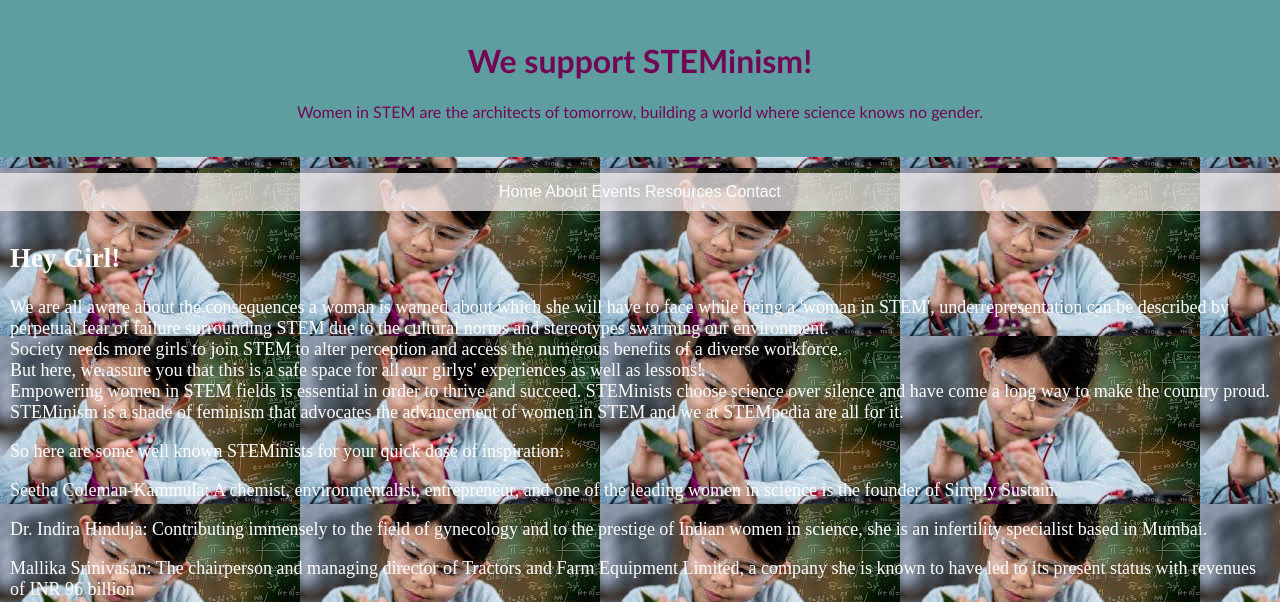
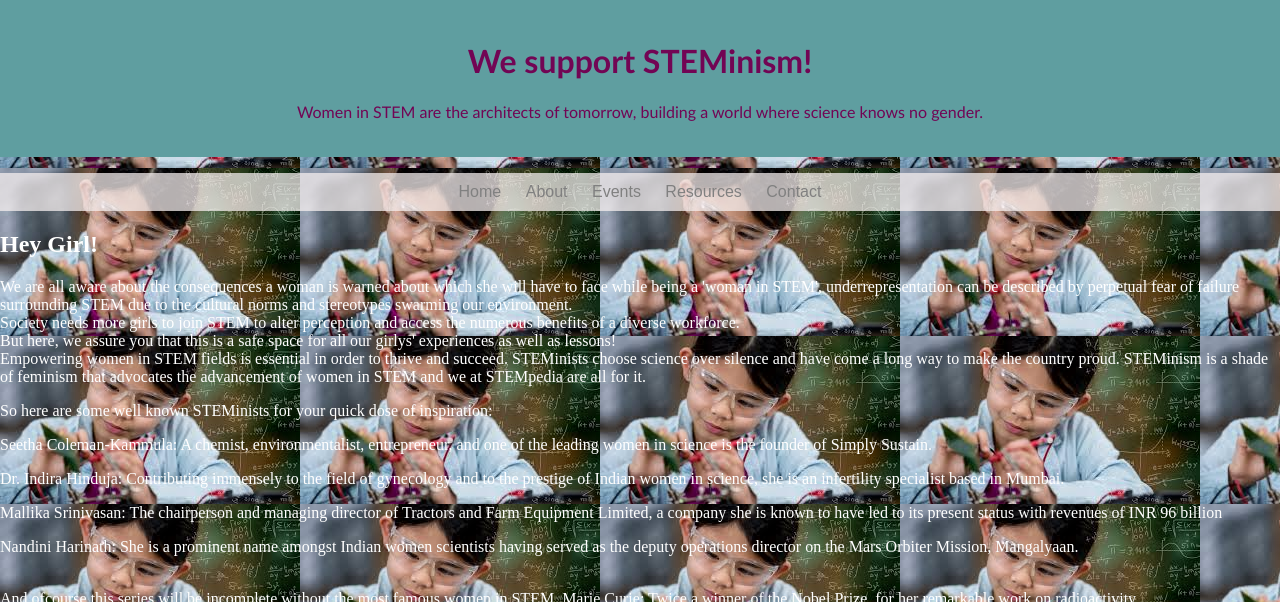
Before and after one commit to bluvitriol/STEMinism-Website, a plain HTML site: page About.html in a window 1280 px wide. Shown: the top 602 px of the page. Drawn offline with Linux system fonts and the light colour scheme; files whose address does not match are found by name.

Commit message:
Updated aboutstyle.css

```diff
--- a/aboutstyle.css
+++ b/aboutstyle.css
@@ -35,8 +35,12 @@ nav {
 }
 
 nav a {
+    font-family: 'Helveltica', sans-serif;
+    color: grey;
     text-decoration: none;
-    color: white;
+    margin: 0 10px;
+}
+
 }
 
 section {
```
